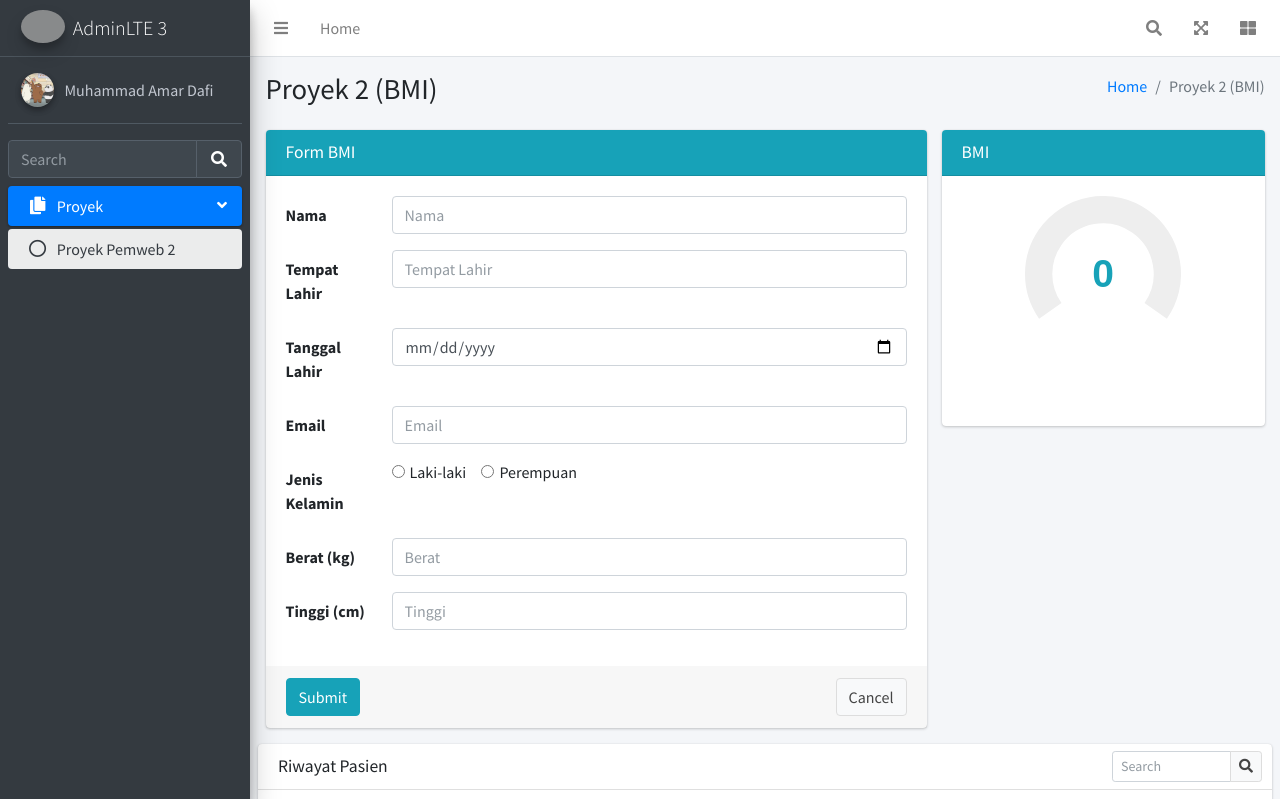
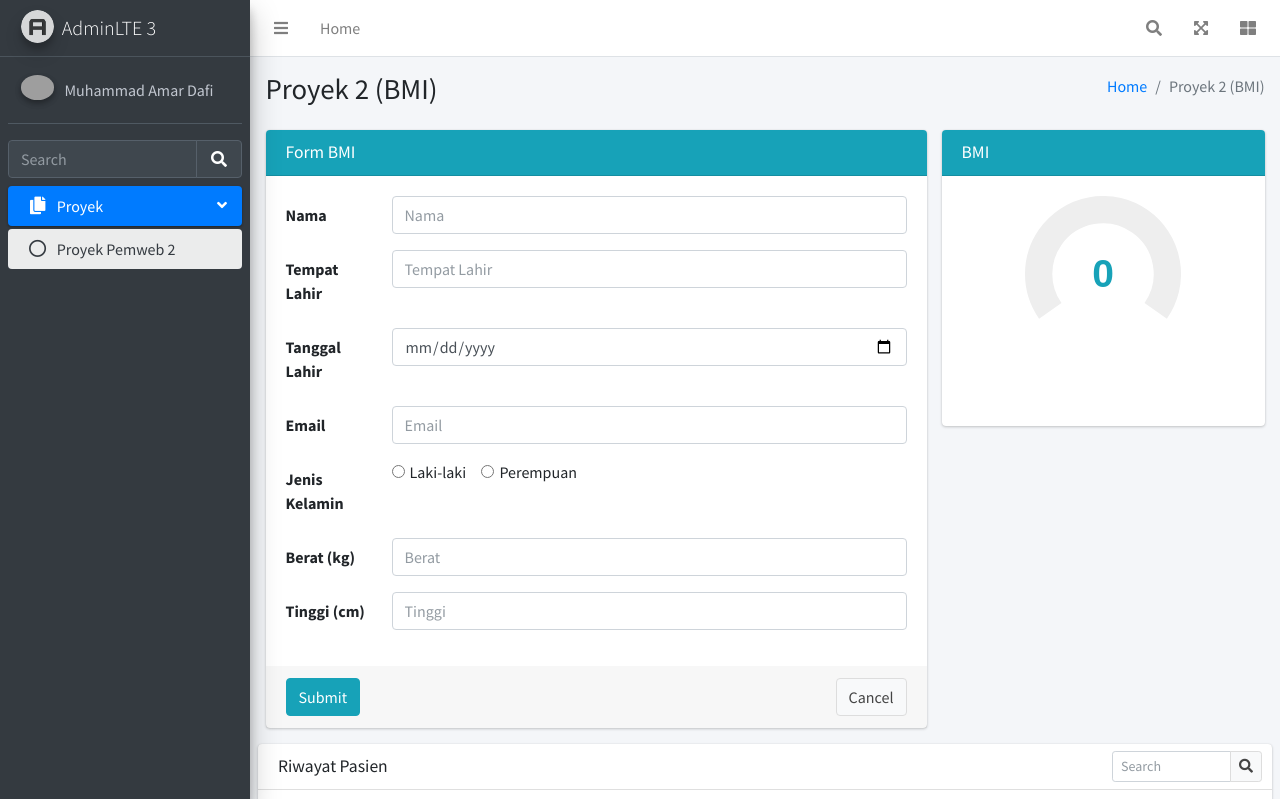
Before and after one commit to amar-ti2021/pemweb_proyek2, a PHP site: page / in a window 1280 px wide. Shown: the top 799 px of the page. Run offline with PHP 8.4, Linux system fonts and the light colour scheme; data that the repository does not hold is empty; some libraries are stand-ins or nearby versions; grey boxes are pictures that could not be loaded.

Commit message:
Fix: missing logo

```diff
--- a/components/main_sidebar.php
+++ b/components/main_sidebar.php
@@ -10,7 +10,7 @@
         <!-- Sidebar user panel (optional) -->
         <div class="user-panel mt-3 pb-3 mb-3 d-flex">
             <div class="image">
-                <img src="dist/img/user2-160x160.jpg" class="img-circle elevation-2" alt="User Image">
+                <img src="https://avatars.githubusercontent.com/u/92297034?s=400&u=f37597de50061645b85f10d3f13742940b64dfd2&v=4" onerror="this.onerror=null; this.src='dist/img/user2-160x160.jpg'" class="img-circle elevation-2" alt="User Image">
             </div>
             <div class="info">
                 <a href="https://github.com/amar-ti2021/" class="d-block">Muhammad Amar Dafi</a>
```
Also changed, not shown: dist/img/AdminLTELogo.png (added).
